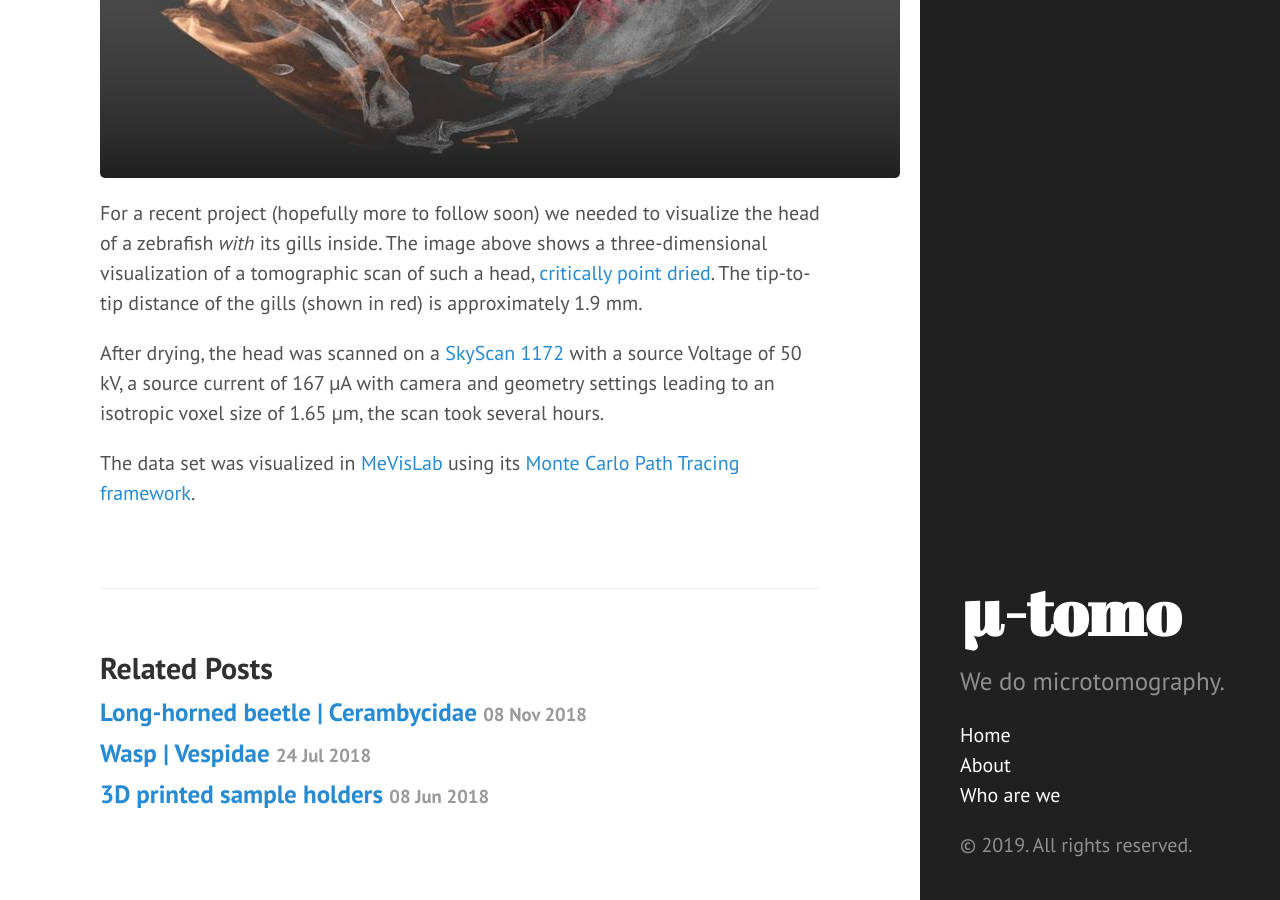
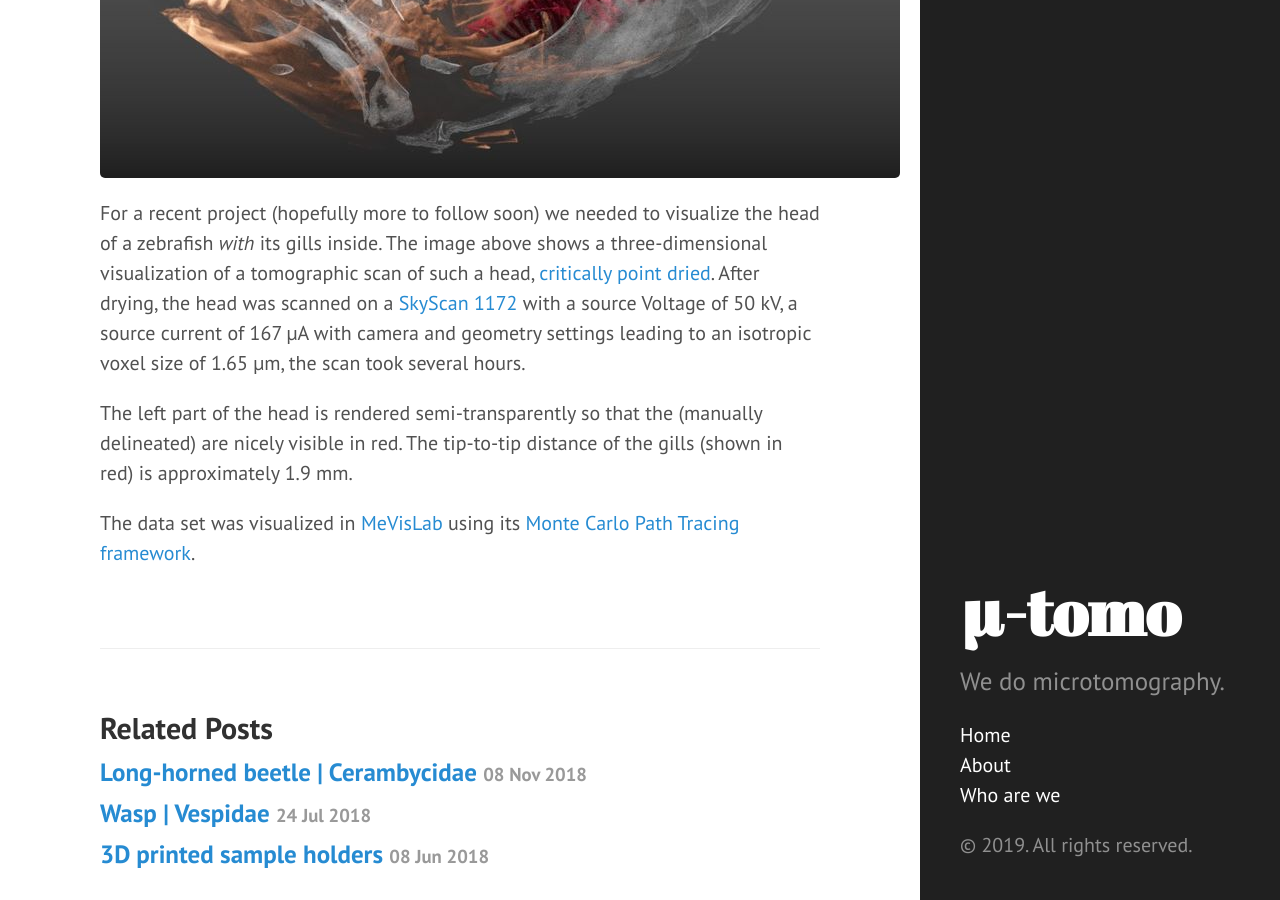
Before and after one commit to TomoGraphics/tomographics.github.io, a Jekyll site: the page built from _posts/2019-03-14-zebrafish-gills-danio-rerio.md, in a window 1280 px wide and 900 px high, scrolled down 628 px. Built offline with Jekyll 4.4.1, drawn with Linux system fonts in a browser that asks for light colours.

Commit message:
Tell a bit more about what we see...

```diff
--- a/_posts/2019-03-14-zebrafish-gills-danio-rerio.md
+++ b/_posts/2019-03-14-zebrafish-gills-danio-rerio.md
@@ -16,8 +16,9 @@ tags:
 
 For a recent project (hopefully more to follow soon) we needed to visualize the head of a zebrafish *with* its gills inside.
 The image above shows a three-dimensional visualization of a tomographic scan of such a head, [critically point dried](https://en.wikipedia.org/wiki/Supercritical_drying).
+After drying, the head was scanned on a [SkyScan 1172](https://web.archive.org/web/20180816222756/http://bruker-microct.com/products/1172.htm) with a source Voltage of 50 kV, a source current of 167 µA with camera and geometry settings leading to an isotropic voxel size of 1.65 µm, the scan took several hours.
+
+The left part of the head is rendered semi-transparently so that the (manually delineated) are nicely visible in red.
 The tip-to-tip distance of the gills (shown in red) is approximately 1.9 mm.
 
-After drying, the head was scanned on a [SkyScan 1172](https://web.archive.org/web/20180816222756/http://bruker-microct.com/products/1172.htm) with a source Voltage of 50 kV, a source current of 167 µA with camera and geometry settings leading to an isotropic voxel size of 1.65 µm, the scan took several hours.
-
 The data set was visualized in [MeVisLab](http://www.sci.utah.edu/software/imagevis3d.html) using its [Monte Carlo Path Tracing framework](https://mevislabdownloads.mevis.de/docs/3.1/MeVisLab/Standard/Documentation/Publish/Overviews/PathTracerOverview.html).
```
